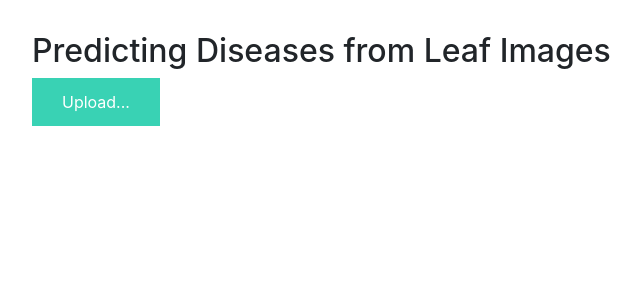
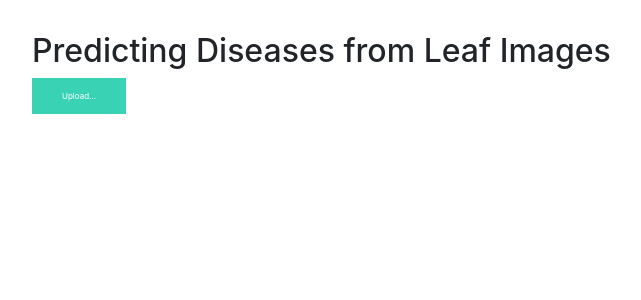
Before and after one commit to upendrak/plantmd, a Flask app: page / in a window 1280 px wide. Shown: the part 56-356 px from the top of the page, without its empty margins (53-694 px from the left). Run offline with Flask 2, Linux system fonts and the light colour scheme; some libraries are stand-ins or nearby versions.

Commit message:
Modified template

```diff
--- a/static/css/main.css
+++ b/static/css/main.css
@@ -25,7 +25,7 @@ input[type="file"] {
     padding: 12px 30px;
     background: #39D2B4;
     color: #fff;
-    font-size: 1em;
+    font-size: 0.5em;
     transition: all .4s;
     cursor: pointer;
 }
```
